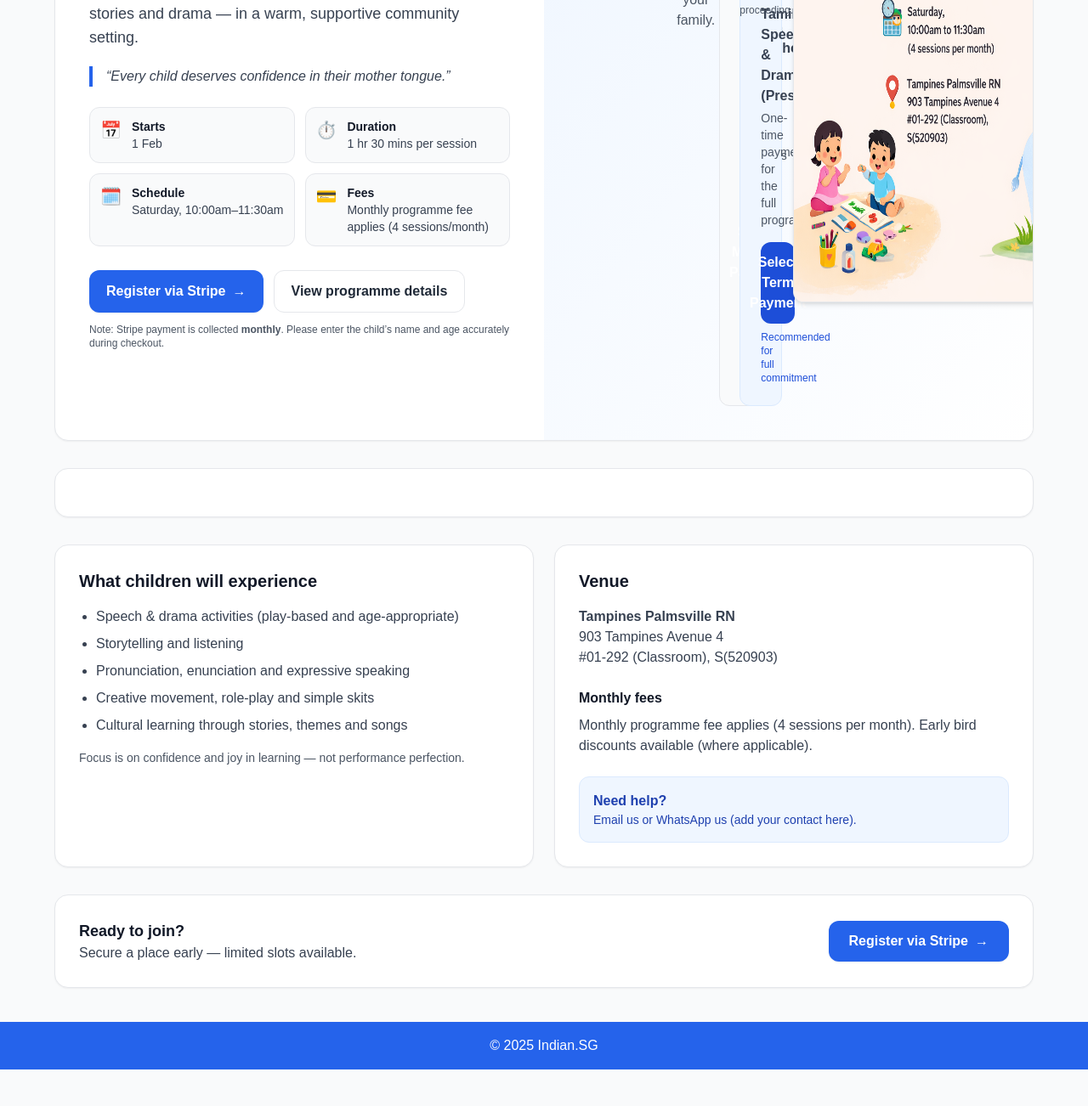
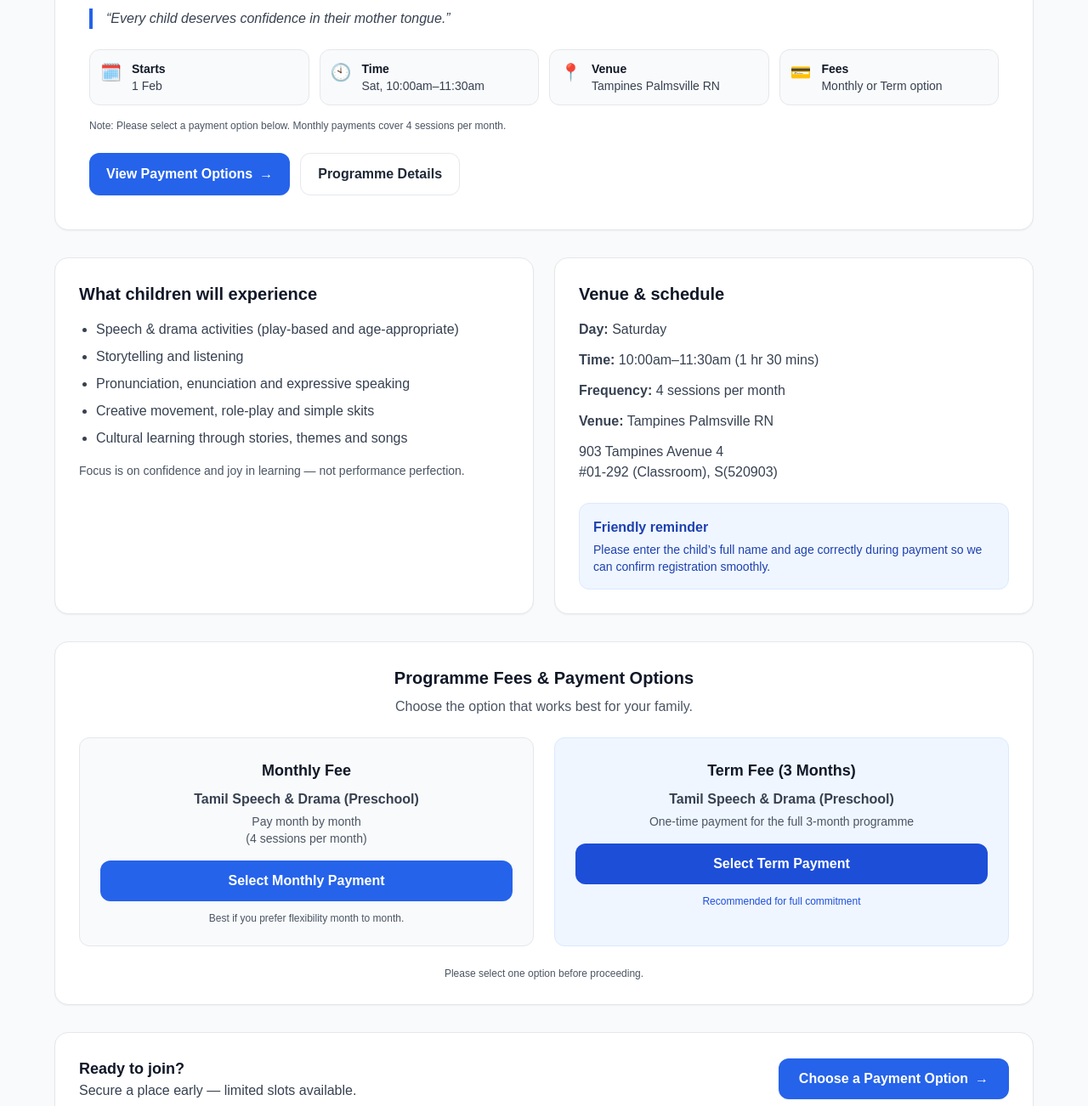
Before and after one commit to sgkalyans/Destination, a plain HTML site: page tamilclass.html in a window 1280 px wide. Shown: the part 385-1687 px from the top of the page at 85% size. Before the commit the page ends 1644 px from the top, so only its background shows below. Drawn offline with nearby package versions, Linux system fonts and the light colour scheme.

Commit message:
Revise title and restructure main content
Updated the title and reorganized the main content structure. Enhanced the clarity of the payment options and venue details.

```diff
--- a/tamilclass.html
+++ b/tamilclass.html
@@ -3,7 +3,7 @@
 <head>
   <meta charset="UTF-8" />
   <meta name="viewport" content="width=device-width, initial-scale=1.0"/>
-  <title>Indian.SG | Inspire Your Child to Grow Confident in Tamil</title>
+  <title>Indian.SG | Tamil Speech & Drama (Preschool)</title>
 
   <script src="https://cdn.tailwindcss.com"></script>
   <script async src="https://pagead2.googlesyndication.com/pagead/js/adsbygoogle.js"></script>
@@ -64,14 +64,11 @@
   </nav>
 
   <!-- Main Content -->
-  <main class="flex-grow px-6 py-10 bg-gray-50">
+  <main class="px-6 py-10 bg-gray-50">
     <div class="max-w-6xl mx-auto">
 
-      <!-- Hero -->
-      <section class="bg-white border rounded-2xl shadow-sm overflow-hidden">
-        <div class="grid grid-cols-1 lg:grid-cols-2 gap-0">
-          <!-- Left: Text -->
-          <div class="p-8 md:p-10">
+      <!-- HERO -->
+      <section class="bg-white border rounded-2xl shadow-sm p-8 md:p-10">
         <div class="inline-flex items-center gap-2 text-xs font-bold text-blue-700 bg-blue-50 border border-blue-100 px-3 py-1 rounded-full">
           Preschool Programme • Ages 4–6
         </div>
@@ -80,140 +77,66 @@
           Inspire Your Child to Grow Confident in Tamil
         </h1>
 
-            <p class="mt-4 text-gray-700 text-lg">
+        <p class="mt-4 text-gray-700 text-lg max-w-3xl">
           Discover Tamil language and culture through play, songs, stories and drama — in a warm, supportive community setting.
         </p>
 
-            <p class="mt-5 italic text-gray-700 border-l-4 border-blue-600 pl-4">
+        <p class="mt-5 italic text-gray-700 border-l-4 border-blue-600 pl-4 max-w-3xl">
           “Every child deserves confidence in their mother tongue.”
         </p>
 
-            <!-- Key Highlights -->
-            <div class="mt-6 grid grid-cols-1 sm:grid-cols-2 gap-3 text-sm">
+        <!-- Quick Info -->
+        <div class="mt-6 grid grid-cols-1 sm:grid-cols-2 lg:grid-cols-4 gap-3 text-sm">
           <div class="flex items-start gap-3 p-3 rounded-xl bg-gray-50 border">
-                <div class="text-xl">📅</div>
+            <div class="text-xl">🗓️</div>
             <div>
               <div class="font-semibold text-gray-900">Starts</div>
               <div class="text-gray-700">1 Feb</div>
             </div>
           </div>
+
           <div class="flex items-start gap-3 p-3 rounded-xl bg-gray-50 border">
-                <div class="text-xl">⏱️</div>
+            <div class="text-xl">🕙</div>
             <div>
-                  <div class="font-semibold text-gray-900">Duration</div>
-                  <div class="text-gray-700">1 hr 30 mins per session</div>
+              <div class="font-semibold text-gray-900">Time</div>
+              <div class="text-gray-700">Sat, 10:00am–11:30am</div>
             </div>
           </div>
+
           <div class="flex items-start gap-3 p-3 rounded-xl bg-gray-50 border">
-                <div class="text-xl">🗓️</div>
+            <div class="text-xl">📍</div>
             <div>
-                  <div class="font-semibold text-gray-900">Schedule</div>
-                  <div class="text-gray-700">Saturday, 10:00am–11:30am</div>
+              <div class="font-semibold text-gray-900">Venue</div>
+              <div class="text-gray-700">Tampines Palmsville RN</div>
             </div>
           </div>
+
           <div class="flex items-start gap-3 p-3 rounded-xl bg-gray-50 border">
             <div class="text-xl">💳</div>
             <div>
               <div class="font-semibold text-gray-900">Fees</div>
-                  <div class="text-gray-700">Monthly programme fee applies (4 sessions/month)</div>
+              <div class="text-gray-700">Monthly or Term option</div>
             </div>
           </div>
         </div>
 
-            <!-- CTA -->
-            <div class="mt-7 flex flex-col sm:flex-row gap-3">
-              <!-- TODO: Replace with your Stripe Payment Link -->
-              <a href="https://pay.stripe.com/REPLACE_WITH_YOUR_LINK"
-                 target="_blank" rel="noopener"
+        <p class="mt-4 text-xs text-gray-600 max-w-3xl">
+          Note: Please select a payment option below. Monthly payments cover 4 sessions per month.
+        </p>
+
+        <div class="mt-6 flex flex-col sm:flex-row gap-3">
+          <a href="#payment-options"
              class="inline-flex justify-center items-center gap-2 bg-blue-600 hover:bg-blue-700 text-white font-bold px-5 py-3 rounded-xl shadow-sm">
-                Register via Stripe <span aria-hidden="true">→</span>
+            View Payment Options <span aria-hidden="true">→</span>
           </a>
-
           <a href="#details"
-                 class="inline-flex justify-center items-center gap-2 bg-white hover:bg-gray-50 border font-bold px-5 py-3 rounded-xl">
-                View programme details
+             class="inline-flex justify-center items-center gap-2 bg-white hover:bg-gray-50 border font-bold px-5 py-3 rounded-xl rounded-xl">
+            Programme Details
           </a>
         </div>
-
-            <p class="mt-3 text-xs text-gray-600">
-              Note: Stripe payment is collected <strong>monthly</strong>. Please enter the child’s name and age accurately during checkout.
-            </p>
-          </div>
-
-          <!-- Right: Poster / Image -->
-          <div class="bg-gradient-to-br from-blue-50 to-white p-6 md:p-10 flex ">
-            <h2 class="text-xl font-extrabold text-gray-900 text-center">
-    Programme Fees & Payment Options
-  </h2>
-
-  <p class="mt-2 text-center text-gray-600">
-    Choose the option that works best for your family.
-  </p>
-
-  <div class="mt-6 grid grid-cols-1 md:grid-cols-2 gap-6">
-
-    <!-- Monthly Option -->
-    <div class="border rounded-xl p-6 text-center bg-gray-50">
-      <h3 class="text-lg font-bold text-gray-900">
-        Monthly Fee
-      </h3>
-
-      <p class="mt-2 text-gray-700 font-semibold">
-        Tamil Speech & Drama (Preschool)
-      </p>
-
-      <p class="mt-1 text-sm text-gray-600">
-        Pay month by month<br>
-        (4 sessions per month)
-      </p>
-
-      <a href="MONTHLY_PAYMENT_LINK_HERE"
-         class="mt-4 inline-flex justify-center items-center w-full bg-blue-600 hover:bg-blue-700 text-white font-bold px-5 py-3 rounded-xl">
-        Select Monthly Payment
-      </a>
-    </div>
-
-    <!-- Term Option -->
-    <div class="border rounded-xl p-6 text-center bg-blue-50 border-blue-100">
-      <h3 class="text-lg font-bold text-gray-900">
-        Term Fee (3 Months)
-      </h3>
-
-      <p class="mt-2 text-gray-700 font-semibold">
-        Tamil Speech & Drama (Preschool)
-      </p>
-
-      <p class="mt-1 text-sm text-gray-600">
-        One-time payment for the full programme
-      </p>
-
-      <a href="TERM_PAYMENT_LINK_HERE"
-         class="mt-4 inline-flex justify-center items-center w-full bg-blue-700 hover:bg-blue-800 text-white font-bold px-5 py-3 rounded-xl">
-        Select Term Payment
-      </a>
-
-      <p class="mt-2 text-xs text-blue-700 font-medium">
-        Recommended for full commitment
-      </p>
-    </div>
-
-  </div>
-
-  <p class="mt-6 text-xs text-gray-600 text-center">
-    All payments are for programme fees only. Please select one option before proceeding.
-  </p>
-            <!-- Replace src with your poster image file -->
-            <img src="tamil-class-poster.png"
-                 alt="Tamil class poster"
-                 class="max-h-[520px] w-auto rounded-xl shadow-md border bg-white" />
-          </div>
-        </div>
-      </section>
-<section class="mt-8 bg-white border rounded-2xl shadow-sm p-7">
-
       </section>
 
-      <!-- Details -->
+      <!-- DETAILS -->
       <section id="details" class="mt-8 grid grid-cols-1 lg:grid-cols-2 gap-6">
         <div class="bg-white border rounded-2xl shadow-sm p-7">
           <h2 class="text-xl font-extrabold text-gray-900">What children will experience</h2>
@@ -230,25 +153,84 @@
         </div>
 
         <div class="bg-white border rounded-2xl shadow-sm p-7">
-          <h2 class="text-xl font-extrabold text-gray-900">Venue</h2>
-          <p class="mt-4 text-gray-700">
-            <strong>Tampines Palmsville RN</strong><br/>
+          <h2 class="text-xl font-extrabold text-gray-900">Venue & schedule</h2>
+
+          <div class="mt-4 space-y-3 text-gray-700">
+            <p><strong>Day:</strong> Saturday</p>
+            <p><strong>Time:</strong> 10:00am–11:30am (1 hr 30 mins)</p>
+            <p><strong>Frequency:</strong> 4 sessions per month</p>
+            <p><strong>Venue:</strong> Tampines Palmsville RN</p>
+            <p class="text-gray-700">
               903 Tampines Avenue 4<br/>
               #01-292 (Classroom), S(520903)
             </p>
-
-          <h3 class="mt-6 font-bold text-gray-900">Monthly fees</h3>
-          <p class="mt-2 text-gray-700">
-            Monthly programme fee applies (4 sessions per month). Early bird discounts available (where applicable).
-          </p>
+          </div>
 
           <div class="mt-6 p-4 rounded-xl bg-blue-50 border border-blue-100">
-            <div class="font-bold text-blue-800">Need help?</div>
-            <div class="text-sm text-blue-800">
-              Email us or WhatsApp us (add your contact here).
+            <div class="font-bold text-blue-800">Friendly reminder</div>
+            <div class="text-sm text-blue-800 mt-1">
+              Please enter the child’s full name and age correctly during payment so we can confirm registration smoothly.
             </div>
           </div>
         </div>
+      </section>
+
+      <!-- PAYMENT OPTIONS -->
+      <section id="payment-options" class="mt-8 bg-white border rounded-2xl shadow-sm p-7">
+        <h2 class="text-xl font-extrabold text-gray-900 text-center">
+          Programme Fees & Payment Options
+        </h2>
+
+        <p class="mt-2 text-center text-gray-600">
+          Choose the option that works best for your family.
+        </p>
+
+        <div class="mt-6 grid grid-cols-1 md:grid-cols-2 gap-6">
+
+          <!-- Monthly Option -->
+          <div class="border rounded-xl p-6 text-center bg-gray-50">
+            <h3 class="text-lg font-bold text-gray-900">Monthly Fee</h3>
+            <p class="mt-2 text-gray-700 font-semibold">Tamil Speech & Drama (Preschool)</p>
+            <p class="mt-1 text-sm text-gray-600">
+              Pay month by month<br/>
+              (4 sessions per month)
+            </p>
+
+            <!-- TODO: Replace with your Monthly Payment Link -->
+            <a href="MONTHLY_PAYMENT_LINK_HERE"
+               class="mt-4 inline-flex justify-center items-center w-full bg-blue-600 hover:bg-blue-700 text-white font-bold px-5 py-3 rounded-xl">
+              Select Monthly Payment
+            </a>
+
+            <p class="mt-3 text-xs text-gray-600">
+              Best if you prefer flexibility month to month.
+            </p>
+          </div>
+
+          <!-- Term Option -->
+          <div class="border rounded-xl p-6 text-center bg-blue-50 border-blue-100">
+            <h3 class="text-lg font-bold text-gray-900">Term Fee (3 Months)</h3>
+            <p class="mt-2 text-gray-700 font-semibold">Tamil Speech & Drama (Preschool)</p>
+            <p class="mt-1 text-sm text-gray-600">
+              One-time payment for the full 3-month programme
+            </p>
+
+            <!-- TODO: Replace with your Term Payment Link -->
+            <a href="TERM_PAYMENT_LINK_HERE"
+               class="mt-4 inline-flex justify-center items-center w-full bg-blue-700 hover:bg-blue-800 text-white font-bold px-5 py-3 rounded-xl">
+              Select Term Payment
+            </a>
+
+            <p class="mt-3 text-xs text-blue-700 font-medium">
+              Recommended for full commitment
+            </p>
+          </div>
+
+        </div>
+
+        <p class="mt-6 text-xs text-gray-600 text-center">
+          Please select one option before proceeding.
+        </p>
       </section>
 
       <!-- Bottom CTA -->
@@ -257,10 +239,9 @@
           <div class="text-lg font-extrabold text-gray-900">Ready to join?</div>
           <div class="text-gray-700">Secure a place early — limited slots available.</div>
         </div>
-        <a href="https://pay.stripe.com/REPLACE_WITH_YOUR_LINK"
-           target="_blank" rel="noopener"
+        <a href="#payment-options"
            class="inline-flex justify-center items-center gap-2 bg-blue-600 hover:bg-blue-700 text-white font-bold px-6 py-3 rounded-xl shadow-sm">
-          Register via Stripe <span aria-hidden="true">→</span>
+          Choose a Payment Option <span aria-hidden="true">→</span>
         </a>
       </section>
 
```
Lines whose indentation alone changed are shown as unchanged.
